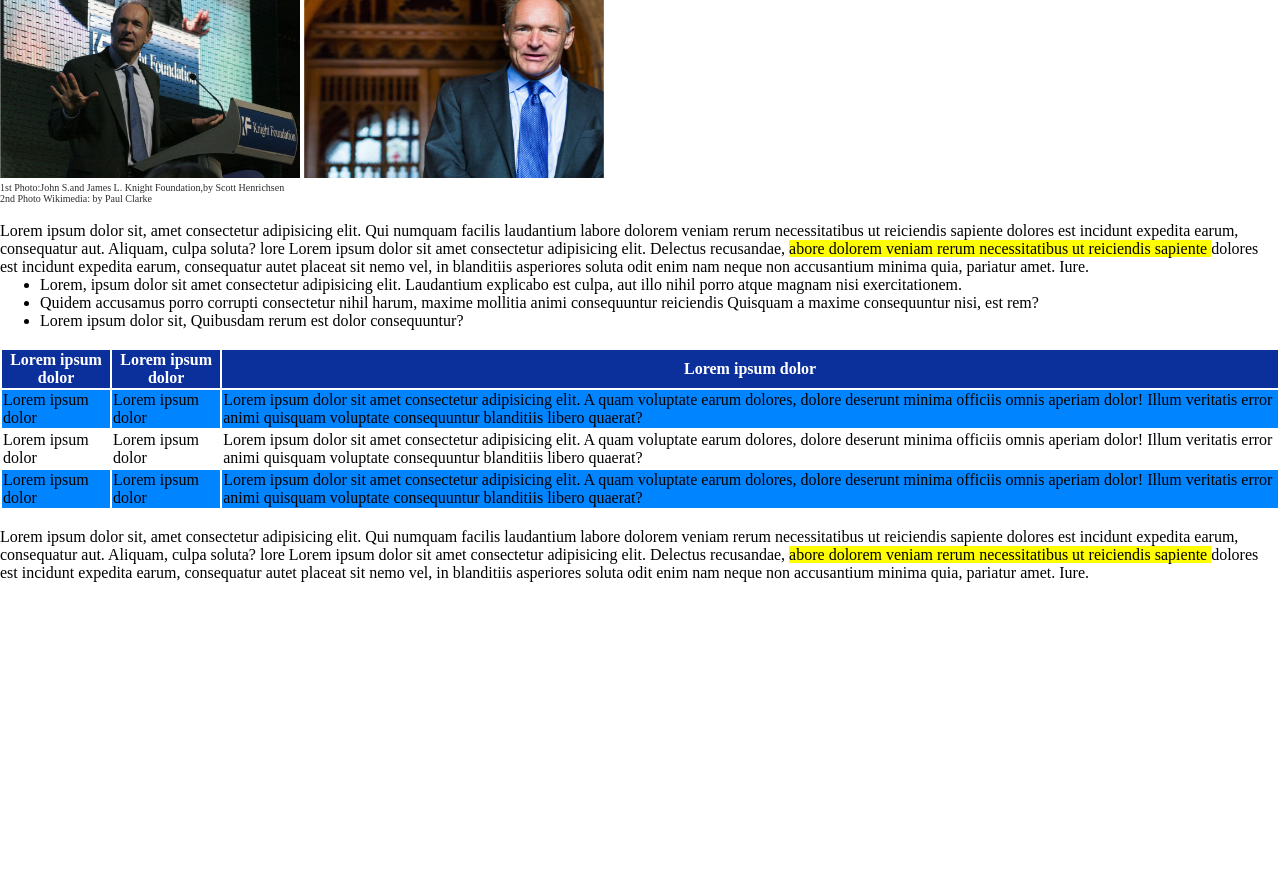
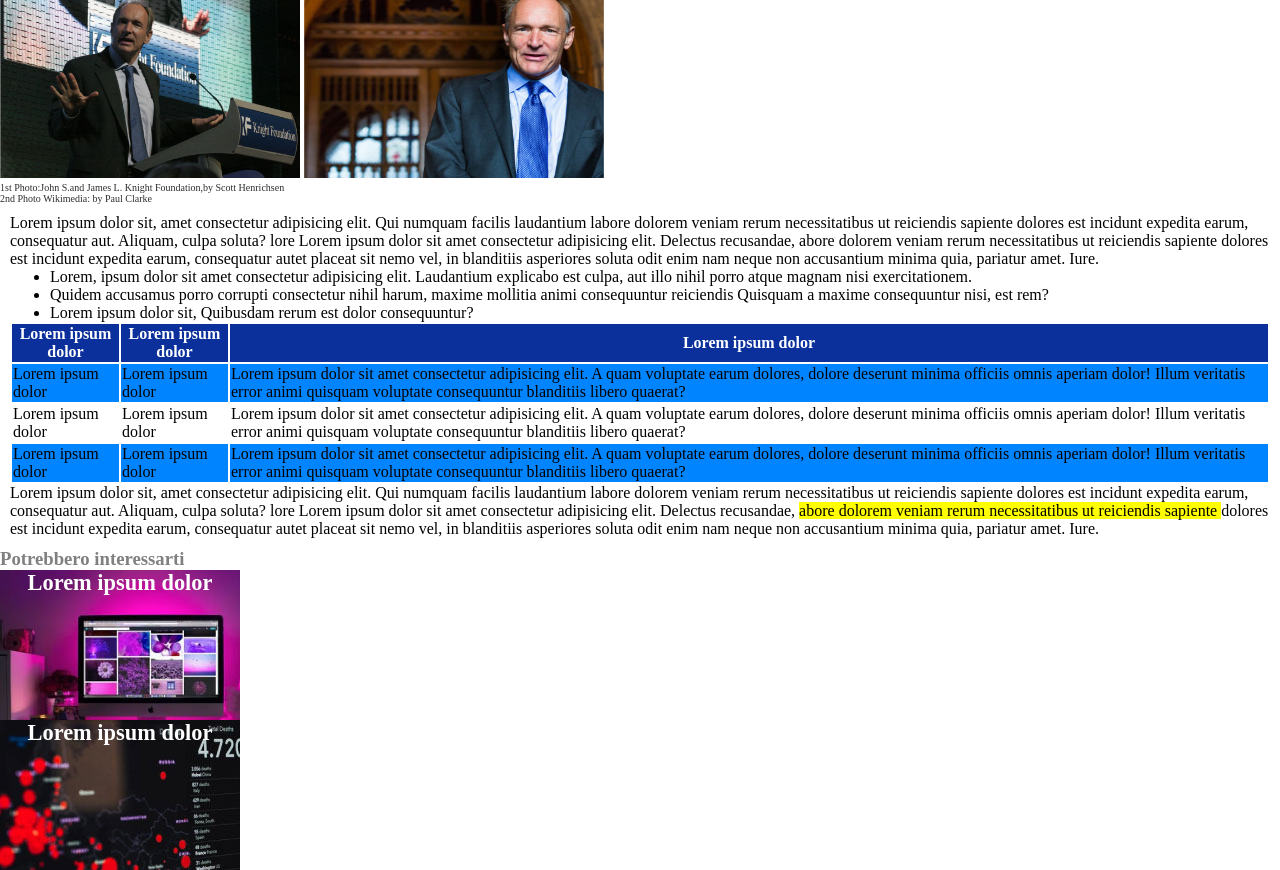
Before and after one commit to StefanRaluca/html-css-booleaner, a plain HTML site: page index.html in a window 1280 px wide. Shown: the part 205-1075 px from the top of the page. Before the commit the page ends 800 px from the top, so only its background shows below. Drawn offline with Linux system fonts and the light colour scheme.

Commit message:
footer con img

```diff
--- a/css/style.css
+++ b/css/style.css
@@ -2,7 +2,9 @@
     margin: 0;
     box-sizing: border-box;
 }
-
+main{
+    padding: 10px;
+}
 h2 {
     background-image: url(./pattern.png);
     background-size: contain;
@@ -30,7 +32,7 @@ h1 {
     color: rgb(66, 172, 237)
 }
 
-#contenuto_p {
+.contenuto_p {
     background-color: yellow;
 }
 
@@ -49,3 +51,23 @@ thead {
     background-color: rgb(12, 48, 155);
     border-color: black;
 }
+
+.prima_foto {
+    margin: 0px;
+    background-image: url(./monitor.jpg);
+    font-size: 140%;
+    text-align: center;
+    width: 240px;
+    height: 150px;
+    color: white;
+}
+
+.seconda_foto {
+    background-image: url(./graph.jpg);
+    font-size: 140%;
+    text-align: center;
+    width: 240px;
+    height: 150px;
+    color: white;
+    margin: 0px;
+}
--- a/index.html
+++ b/index.html
@@ -26,12 +26,10 @@
     </header>
     <!-- Fine delle prima parte  -->
     <main>
-        <br>
         <p>Lorem ipsum dolor sit, amet consectetur adipisicing elit. Qui numquam facilis laudantium labore dolorem
             veniam rerum necessitatibus ut reiciendis sapiente dolores est incidunt expedita earum, consequatur aut.
             Aliquam, culpa soluta?
-            lore Lorem ipsum dolor sit amet consectetur adipisicing elit. Delectus recusandae, <span
-                id="contenuto_p">abore dolorem veniam rerum necessitatibus ut reiciendis sapiente </span>dolores est
+            lore Lorem ipsum dolor sit amet consectetur adipisicing elit. Delectus recusandae, <span id="contenuto_p">abore dolorem veniam rerum necessitatibus ut reiciendis sapiente </span>dolores est
             incidunt expedita earum, consequatur autet placeat sit nemo vel, in blanditiis asperiores soluta odit enim
             nam neque non accusantium minima quia, pariatur amet. Iure.
         </p>
@@ -45,8 +43,6 @@
         </ul>
         <!-- Fine lista puntata -->
         <!-- Tabella colorata -->
-        <br>
-        <table>
             <table>
                 <thead>
                     <tr>
@@ -83,17 +79,19 @@
                 </tbody>
 
             </table>
-            <br>
             <p>Lorem ipsum dolor sit, amet consectetur adipisicing elit. Qui numquam facilis laudantium labore dolorem
                 veniam rerum necessitatibus ut reiciendis sapiente dolores est incidunt expedita earum, consequatur aut.
                 Aliquam, culpa soluta?
-                lore Lorem ipsum dolor sit amet consectetur adipisicing elit. Delectus recusandae, <span
-                    id="contenuto_p">abore dolorem veniam rerum necessitatibus ut reiciendis sapiente </span>dolores est
+                lore Lorem ipsum dolor sit amet consectetur adipisicing elit. Delectus recusandae, <span class="contenuto_p">abore dolorem veniam rerum necessitatibus ut reiciendis sapiente </span>dolores est
                 incidunt expedita earum, consequatur autet placeat sit nemo vel, in blanditiis asperiores soluta odit
                 enim
                 nam neque non accusantium minima quia, pariatur amet. Iure.
     </main>
-    <footer></footer>
+    <footer>
+        <h3 style="color: grey;">Potrebbero interessarti</h3>
+        <h4 class="prima_foto">Lorem ipsum dolor</h4>
+        <h4 class="seconda_foto">Lorem ipsum dolor</h4>
+    </footer>
 
 </body>
 
```
Also changed, not shown: css/graph.jpg (renamed from img/graph.jpg), css/monitor.jpg (renamed from img/monitor.jpg).
